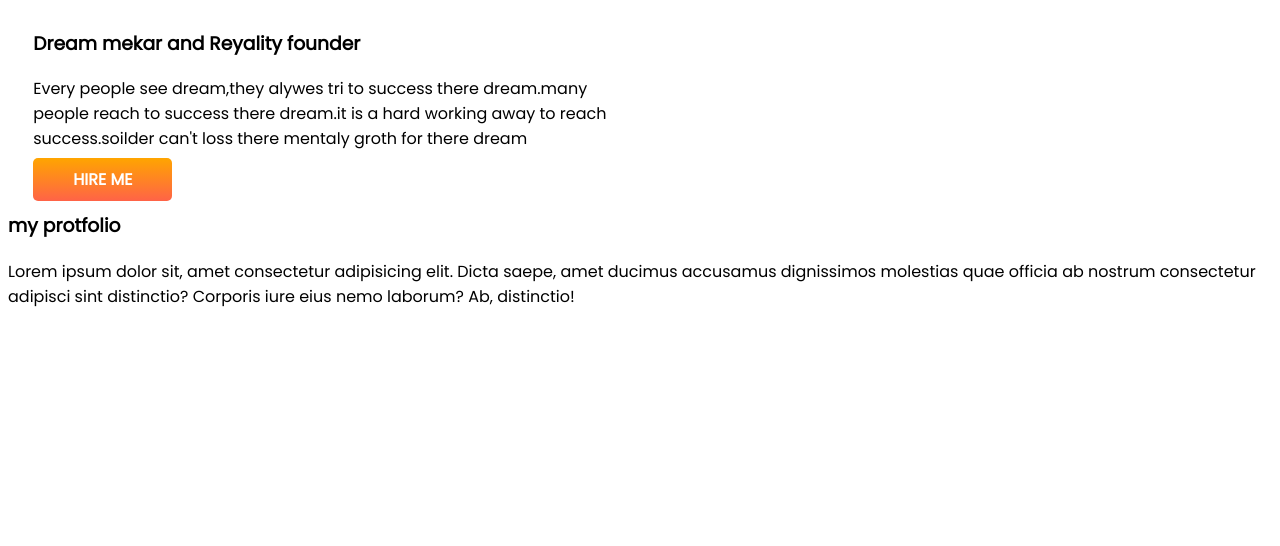
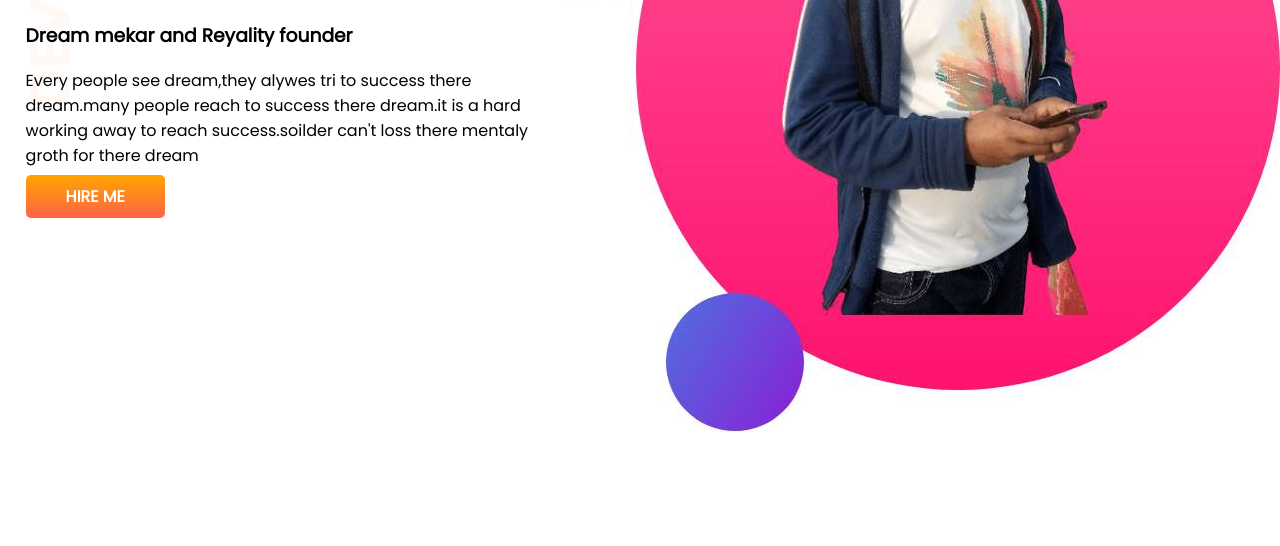
Before and after one commit to Nuralam66/modiul3-repo, a plain HTML site: page index.html in a window 1280 px wide. Shown: the part 254-800 px from the top of the page. Drawn offline with Linux system fonts and the light colour scheme.

Commit message:
added image

```diff
--- a/index.html
+++ b/index.html
@@ -11,7 +11,7 @@
     <link rel="stylesheet" href="style.css">
 </head>
 <body>
-<section>
+<section class="top-banner">
     <div class="half-width">
         <h1>Welcome To</h1>
         <h1> <span class="orange">Dream</span> world!</h1>
@@ -23,7 +23,6 @@
         <img src="nuralam-bg2.jpg" alt="">
      </div>
 </section>
-<h3> my protfolio</h3>
-<p>Lorem ipsum dolor sit, amet consectetur adipisicing elit. Dicta saepe, amet ducimus accusamus dignissimos molestias quae officia ab nostrum consectetur adipisci sint distinctio? Corporis iure eius nemo laborum? Ab, distinctio!</p>
+
 </body>
 </html>
--- a/style.css
+++ b/style.css
@@ -1,5 +1,6 @@
 body{
     font-family: 'Poppins', sans-serif;
+    margin: 0%
 }
 h1{
     font-size: 50px;
@@ -24,4 +25,8 @@ section{
     color: white;
     font-weight: 700;
     border-radius: 5px;
+}.top-banner{
+   background-image: url(images/top-banner.png);
+   background-repeat: no-repeat;
+
 }
```
Also changed, not shown: nuralam-bg2.jpg (added).
